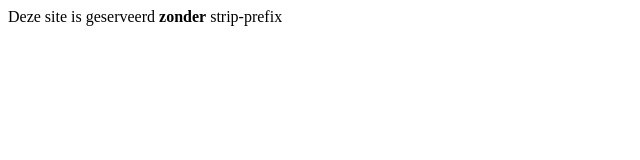
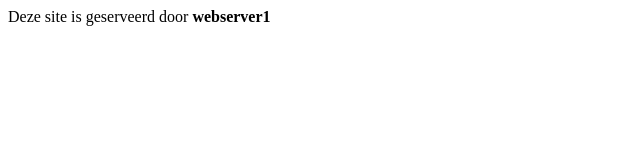
Before and after one commit to DITCOnsultants/Docker-workshop, a plain HTML site: page Traefik-loadbalance/webserver/mywebserver1/index.html in a window 1280 px wide. Shown: the full height of the page, 0-640 px from the left. Drawn offline with Linux system fonts and the light colour scheme.

Commit message:
Loadbalancing

```diff
--- a/Traefik-loadbalance/webserver/mywebserver1/index.html
+++ b/Traefik-loadbalance/webserver/mywebserver1/index.html
@@ -1,4 +1,4 @@
 <html>
     <head><title>Workshop Traefik</title></head>
-    <body><p>Deze site is geserveerd <b>zonder</b> strip-prefix</p></body>
+    <body><p>Deze site is geserveerd door <b>webserver1</b></p></body>
 </html>
```
Also changed, not shown: Traefik-loadbalance/webserver/mywebserver2/index.html (+1 -1 lines), 1 other file.
